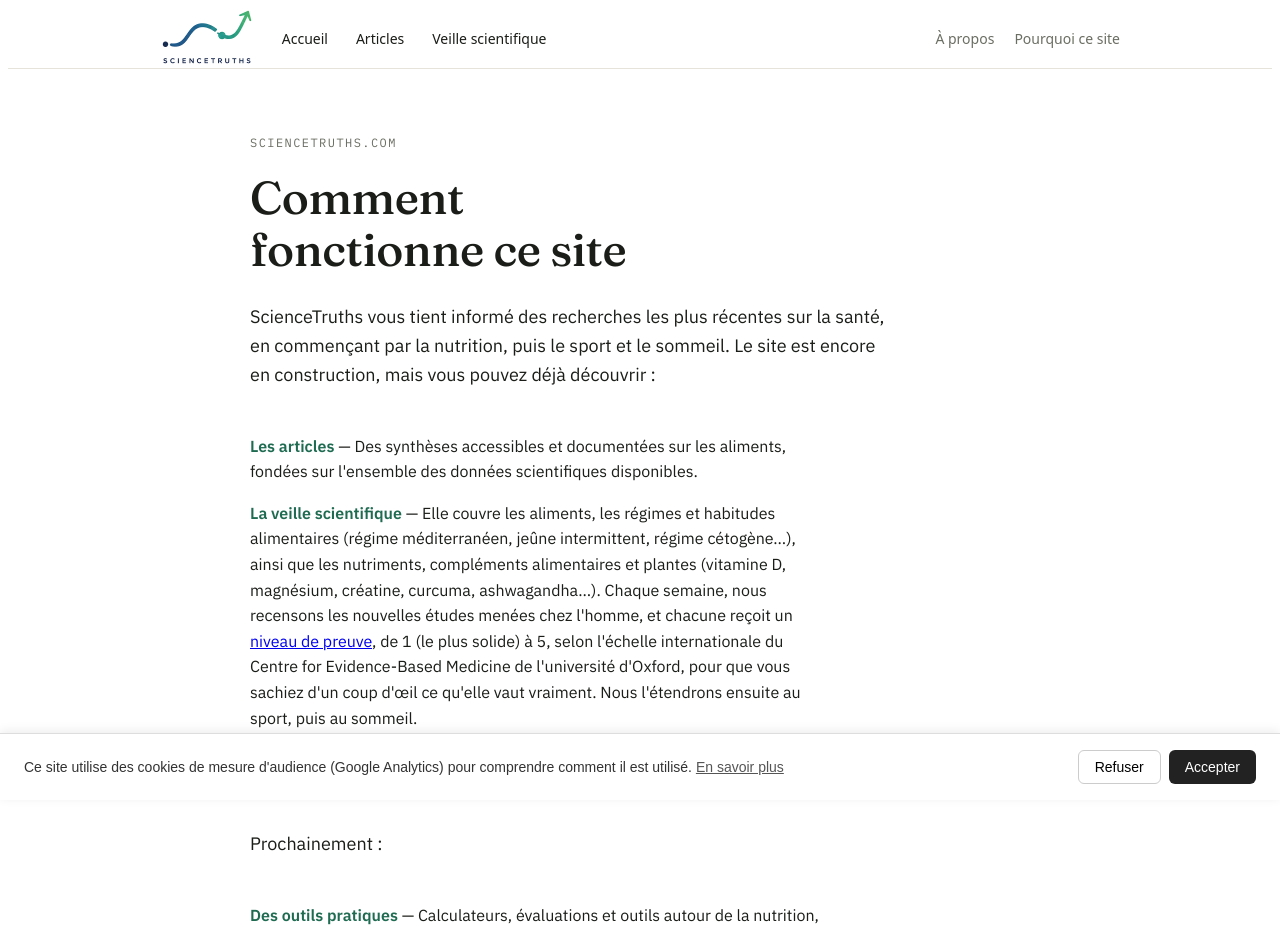
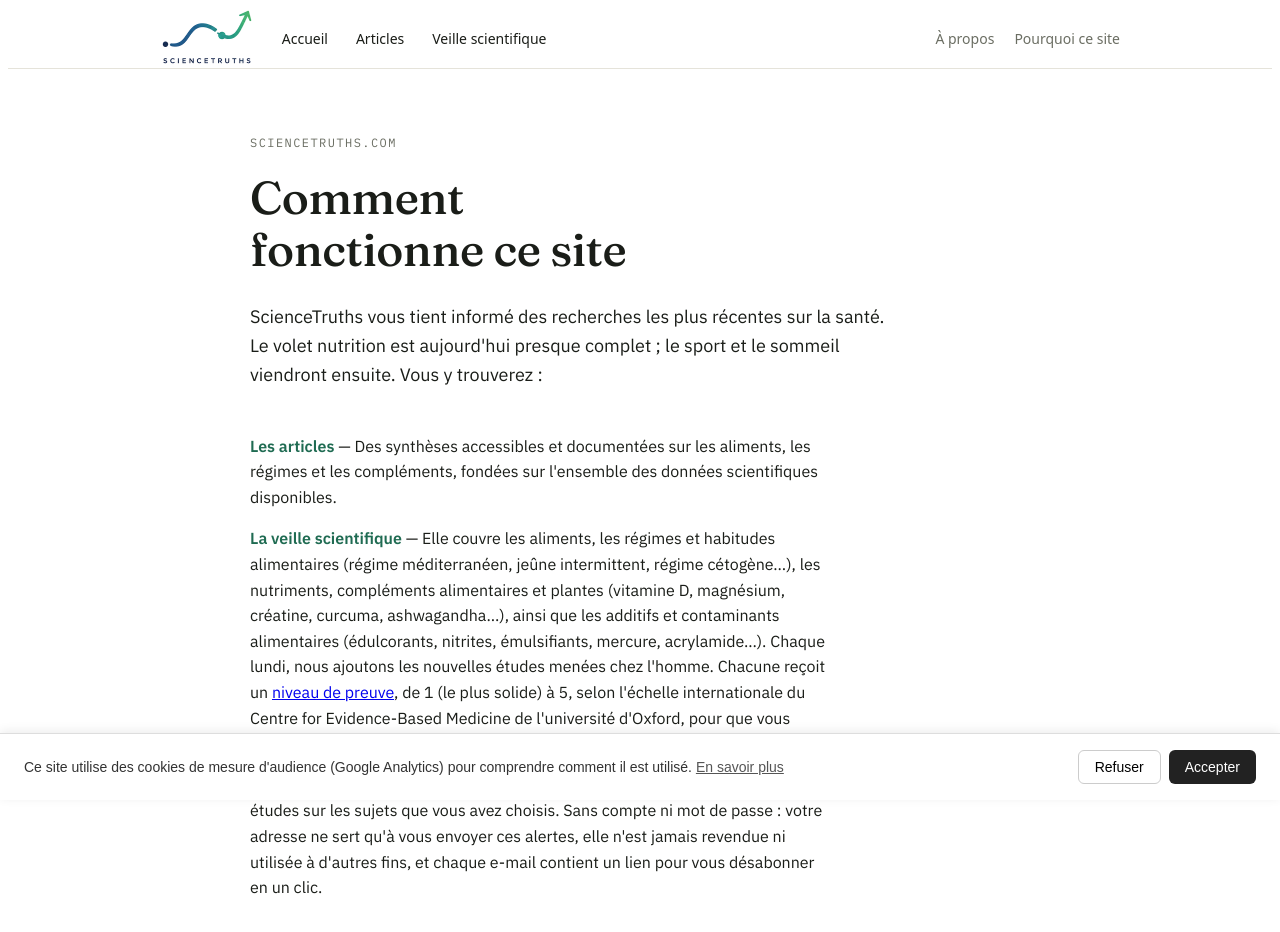
Before and after one commit to bruno13198/santeetlongevite, a Next.js app: page / in a window 1280 px wide. Shown: the top 932 px of the page. Built offline with nearby package versions, Linux system fonts and the light colour scheme; no server answers; the database is empty.

Commit message:
Refactor Home component and update introduction text
Refactor the Home component to use chercherLiens for fetching study links. Update the introduction text for clarity and detail.

```diff
--- a/app/page.js
+++ b/app/page.js
@@ -38,6 +38,41 @@ const COULEURS_NIVEAUX = {
   5: { fond: '#E4E9EE', texte: '#34495E' },
 };
 
+// Pour chaque étude, cherche une fiche à laquelle elle est reliée et renvoie son lien.
+// 18 oct. 2026 : aliments, puis régimes et habitudes, puis nutriments (avant : aliments seulement).
+async function chercherLiens(etudeIds) {
+  const sources = [
+    { liaison: 'aliments_etudes', cle: 'aliment_id', table: 'aliments', prefixe: '/aliments' },
+    { liaison: 'habitudes_etudes', cle: 'habitude_id', table: 'habitudes_alimentaires', prefixe: '/habitudes' },
+    { liaison: 'nutriments_etudes', cle: 'nutriment_id', table: 'nutriments', prefixe: '/nutriments' },
+  ];
+  const liens = {};
+
+  for (const source of sources) {
+    const restantes = etudeIds.filter((id) => !liens[id]);
+    if (restantes.length === 0) break;
+
+    const { data: liaisons } = await supabase
+      .from(source.liaison)
+      .select(`etude_id, ${source.cle}`)
+      .in('etude_id', restantes);
+    if (!liaisons || liaisons.length === 0) continue;
+
+    const sujetIds = [...new Set(liaisons.map((l) => l[source.cle]))];
+    const { data: sujets } = await supabase
+      .from(source.table)
+      .select('id, slug, actif')
+      .in('id', sujetIds);
+
+    for (const l of liaisons) {
+      if (liens[l.etude_id]) continue;
+      const sujet = sujets?.find((s) => s.id === l[source.cle] && s.actif);
+      if (sujet) liens[l.etude_id] = `${source.prefixe}/${sujet.slug}`;
+    }
+  }
+  return liens;
+}
+
 export default async function Home() {
   const { data: articles } = await supabase
     .from('articles')
@@ -55,23 +90,8 @@ export default async function Home() {
 
   let etudesAvecLien = [];
   if (etudes && etudes.length > 0) {
-    const etudeIds = etudes.map((e) => e.id);
-    const { data: liaisons } = await supabase
-      .from('aliments_etudes')
-      .select('etude_id, aliment_id')
-      .in('etude_id', etudeIds);
-
-    const alimentIds = liaisons ? liaisons.map((l) => l.aliment_id) : [];
-    const { data: alimentsData } = await supabase
-      .from('aliments')
-      .select('id, nom, slug')
-      .in('id', alimentIds.length > 0 ? alimentIds : [0]);
-
-    etudesAvecLien = etudes.map((etude) => {
-      const liaison = liaisons?.find((l) => l.etude_id === etude.id);
-      const aliment = liaison ? alimentsData?.find((a) => a.id === liaison.aliment_id) : null;
-      return { ...etude, aliment };
-    });
+    const liens = await chercherLiens(etudes.map((e) => e.id));
+    etudesAvecLien = etudes.map((etude) => ({ ...etude, lien: liens[etude.id] || null }));
   }
 
   return (
@@ -82,29 +102,34 @@ export default async function Home() {
         <h1 className={styles.h1}>Comment fonctionne ce site</h1>
 
         <p className={styles.lede}>
-          ScienceTruths vous tient informé des recherches les plus récentes sur la santé, en
-          commençant par la nutrition, puis le sport et le sommeil. Le site est encore en
-          construction, mais vous pouvez déjà découvrir :
+          ScienceTruths vous tient informé des recherches les plus récentes sur la santé. Le volet
+          nutrition est aujourd'hui presque complet ; le sport et le sommeil viendront ensuite. Vous
+          y trouverez :
         </p>
 
         <div className={styles.intro}>
           <p className={styles.introItem}>
             <strong>Les articles</strong> — Des synthèses accessibles et documentées sur les
-            aliments, fondées sur l'ensemble des données scientifiques disponibles.
+            aliments, les régimes et les compléments, fondées sur l'ensemble des données
+            scientifiques disponibles.
           </p>
           <p className={styles.introItem}>
             <strong>La veille scientifique</strong> — Elle couvre les aliments, les régimes et
             habitudes alimentaires (régime méditerranéen, jeûne intermittent, régime cétogène…),
-            ainsi que les nutriments, compléments alimentaires et plantes (vitamine D, magnésium,
-            créatine, curcuma, ashwagandha…). Chaque semaine, nous recensons les nouvelles études
-            menées chez l'homme, et chacune reçoit un <Link href="/niveaux-de-preuve">niveau de
-            preuve</Link>, de 1 (le plus solide) à 5, selon l'échelle internationale du Centre for
-            Evidence-Based Medicine de l'université d'Oxford, pour que vous sachiez d'un coup d'œil
-            ce qu'elle vaut vraiment. Nous l'étendrons ensuite au sport, puis au sommeil.
+            les nutriments, compléments alimentaires et plantes (vitamine D, magnésium, créatine,
+            curcuma, ashwagandha…), ainsi que les additifs et contaminants alimentaires
+            (édulcorants, nitrites, émulsifiants, mercure, acrylamide…). Chaque lundi, nous
+            ajoutons les nouvelles études menées chez l'homme. Chacune reçoit un{' '}
+            <Link href="/niveaux-de-preuve">niveau de preuve</Link>, de 1 (le plus solide) à 5,
+            selon l'échelle internationale du Centre for Evidence-Based Medicine de l'université
+            d'Oxford, pour que vous sachiez d'un coup d'œil ce qu'elle vaut vraiment.
           </p>
           <p className={styles.introItem}>
-            <strong>Des alertes personnalisées</strong> — Recevez par e-mail les nouvelles
-            recherches sur les sujets que vous avez choisis.
+            <strong>Des alertes personnalisées</strong> — Recevez chaque lundi par e-mail les
+            nouvelles études sur les sujets que vous avez choisis. Sans compte ni mot de passe :
+            votre adresse ne sert qu'à vous envoyer ces alertes, elle n'est jamais revendue ni
+            utilisée à d'autres fins, et chaque e-mail contient un lien pour vous désabonner en un
+            clic.
           </p>
         </div>
 
@@ -112,14 +137,14 @@ export default async function Home() {
 
         <div className={styles.intro}>
           <p className={styles.introItem}>
-            <strong>Des outils pratiques</strong> — Calculateurs, évaluations et outils autour
-            de la nutrition, de l'activité physique et de la longévité.
+            <strong>Le sport, puis le sommeil</strong> — La veille scientifique s'étendra à ces
+            deux domaines, avec la même méthode.
           </p>
           <p className={styles.introItem}>
             <strong>Une base scientifique toujours plus complète</strong> — Retrouver et
             explorer facilement toutes les études utilisées par la veille et les articles.
-            L'objectif : comprendre les connaissances actuelles, suivre leur évolution et pouvoir
-            les utiliser concrètement au quotidien.
+            L'objectif : comprendre l'état actuel des connaissances, suivre leur évolution et
+            pouvoir s'en servir au quotidien.
           </p>
         </div>
 
@@ -178,8 +203,8 @@ export default async function Home() {
                         {etude.design_etude ? ` — ${etude.design_etude}` : ''}
                       </span>
                     )}
-                    {etude.aliment ? (
-                      <Link href={`/aliments/${etude.aliment.slug}`} className={styles.itemLink}>
+                    {etude.lien ? (
+                      <Link href={etude.lien} className={styles.itemLink}>
                         {etude.titre_traduit}
                       </Link>
                     ) : (
```
